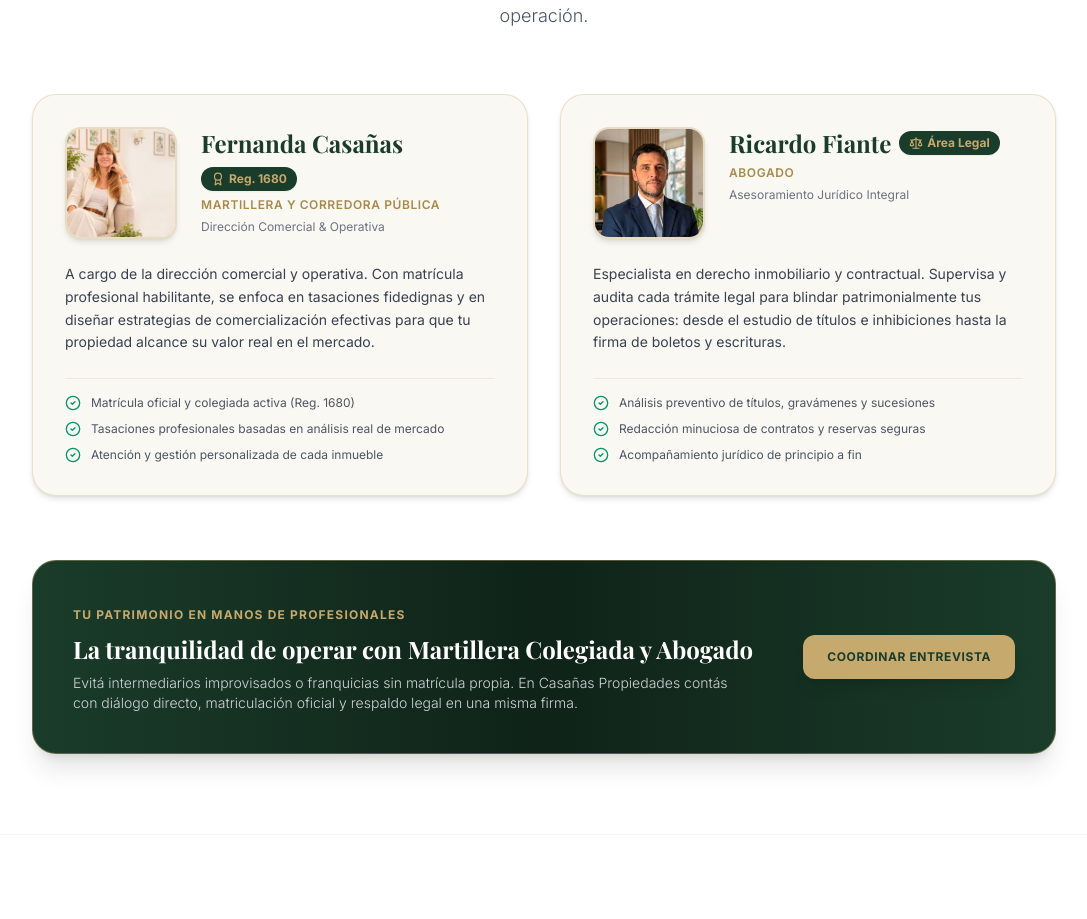
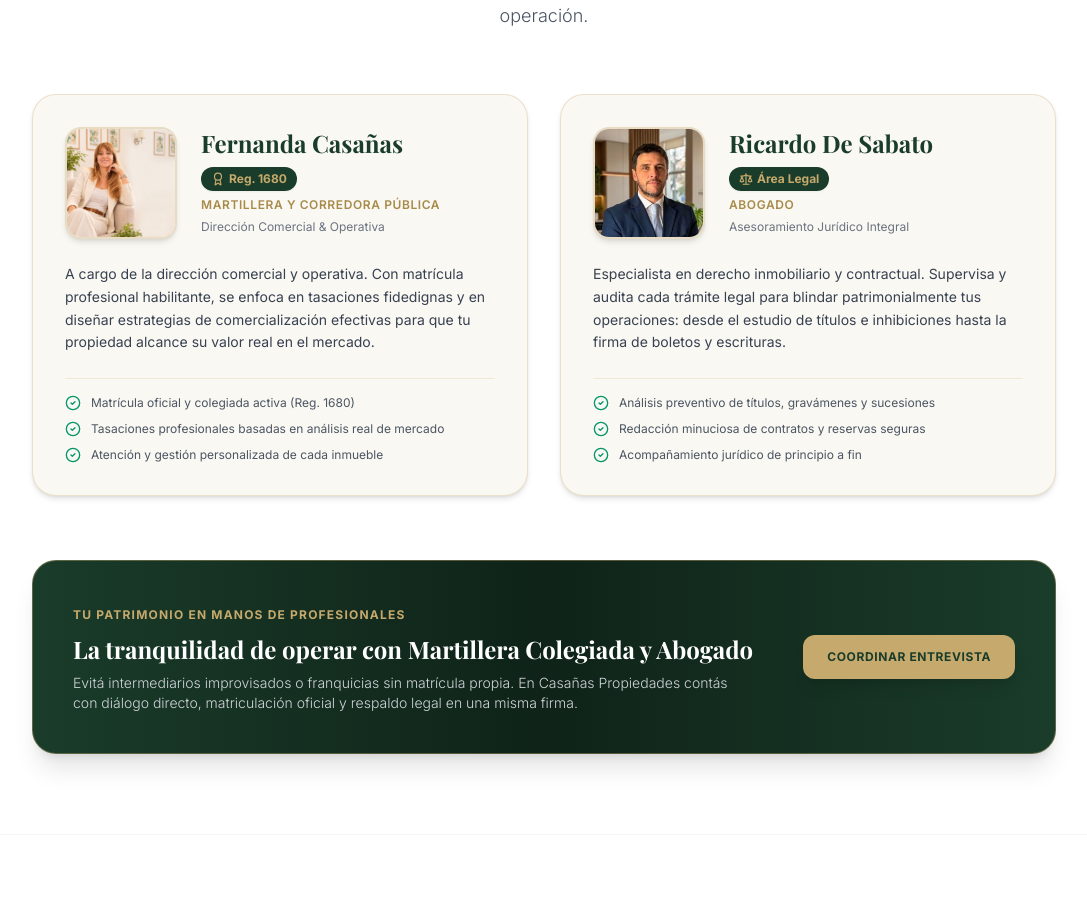
Before and after one commit to castanedadiaz/casanas-prop, a React (Vite) app in the folder client/: page / in a window 1280 px wide. Shown: the part 1589-2508 px from the top of the page, without its empty margins (96-1183 px from the left). Built offline with nearby package versions, Linux system fonts and the light colour scheme; no server answers.

Commit message:
fix: update lawyer name to Ricardo De Sabato

```diff
--- a/client/src/pages/HomePage.jsx
+++ b/client/src/pages/HomePage.jsx
@@ -169,20 +169,20 @@ export default function HomePage() {
               </div>
             </article>
 
-            {/* Ricardo Fiante */}
+            {/* Ricardo De Sabato */}
             <article className="bg-[#FAF8F2] rounded-3xl p-6 sm:p-8 border border-secondary/30 shadow-md hover:shadow-xl transition-all duration-300 flex flex-col justify-between">
               <div>
                 <div className="flex flex-col sm:flex-row items-center sm:items-start gap-5 sm:gap-6 mb-6 text-center sm:text-left">
                   <TeamMemberAvatar
                     src="/team/ricardo.jpg"
-                    alt="Ricardo Fiante - Abogado"
-                    initials="RF"
+                    alt="Ricardo De Sabato - Abogado"
+                    initials="RDS"
                   />
 
                   <div className="space-y-1.5 flex-1">
                     <div className="flex flex-wrap items-center justify-center sm:justify-start gap-2">
                       <h3 className="font-display text-2xl font-bold text-primary">
-                        Ricardo Fiante
+                        Ricardo De Sabato
                       </h3>
                       <span className="inline-flex items-center gap-1 bg-primary text-secondary text-xs font-bold px-2.5 py-1 rounded-full shadow-sm">
                         <Scale className="h-3.5 w-3.5" />
```
Also changed, not shown: 2 other files (tests, documents, lock files or other folders).
